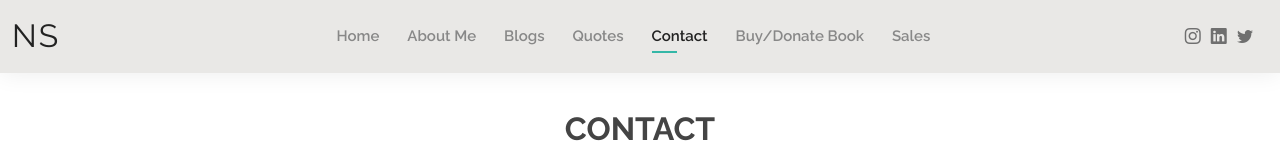
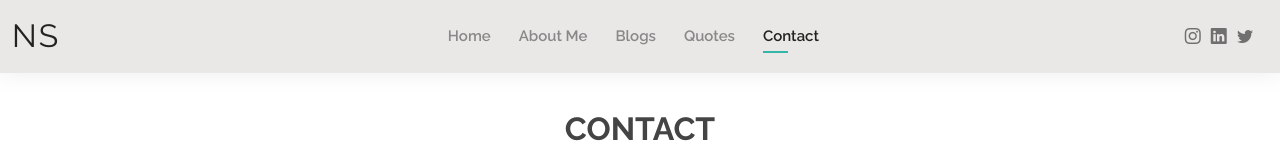
Before and after one commit to NarmeenShah/NarmeenShah.github.io, a plain HTML site: page contact.html in a window 1280 px wide. Shown: the top 163 px of the page. Drawn offline with nearby package versions, Linux system fonts and the light colour scheme.

Commit message:
Update contact.html

```diff
--- a/contact.html
+++ b/contact.html
@@ -54,8 +54,8 @@
           <li><a href="blogs.html">Blogs</a></li>
           <li><a href="quotes.html">Quotes</a></li>
           <li><a class="active" href="contact.html">Contact</a></li>
-          <li><a href="buy.html">Buy/Donate Book</a></li>
-          <li><a href="sales.html">Sales</a></li>
+<!--           <li><a href="buy.html">Buy/Donate Book</a></li>
+          <li><a href="sales.html">Sales</a></li> -->
         </ul>
         <i class="bi bi-list mobile-nav-toggle"></i>
       </nav><!-- .navbar -->
```
